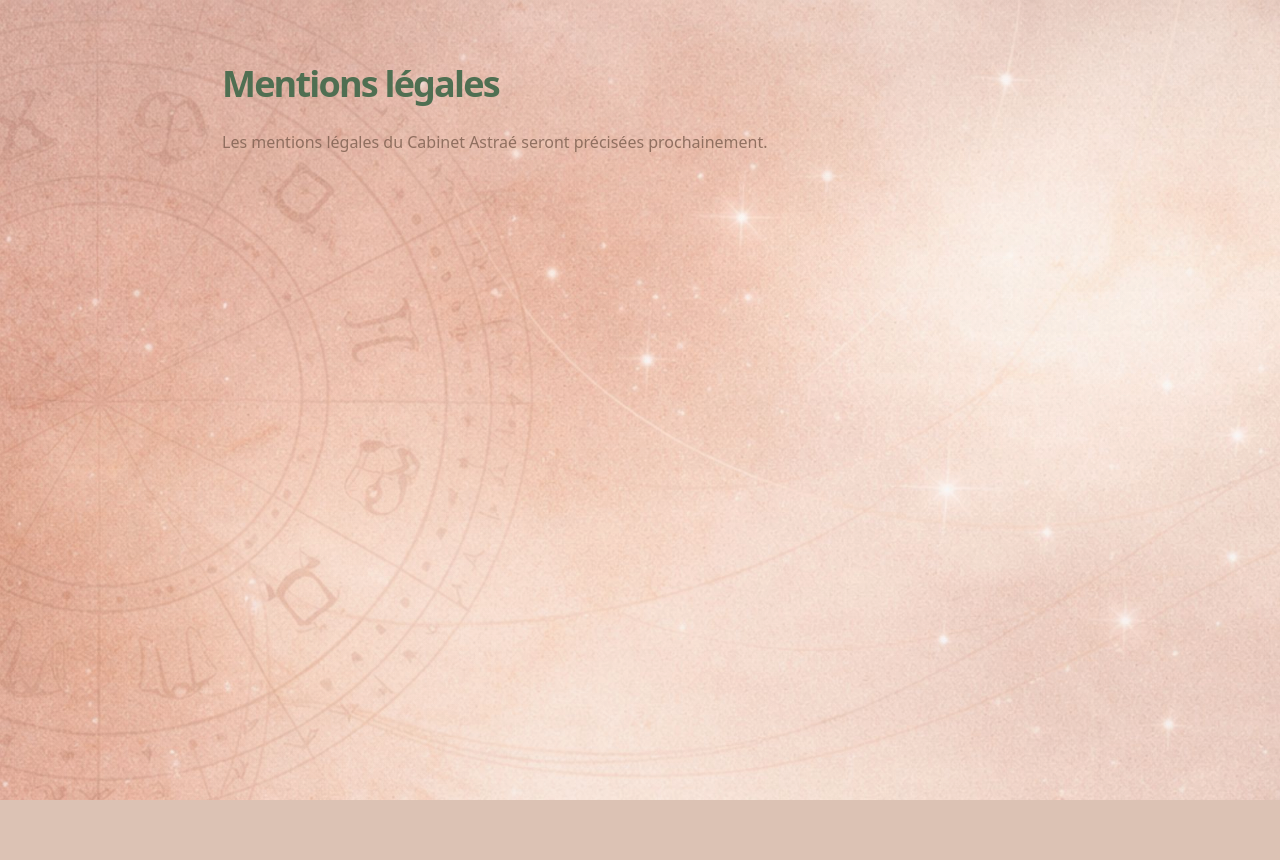
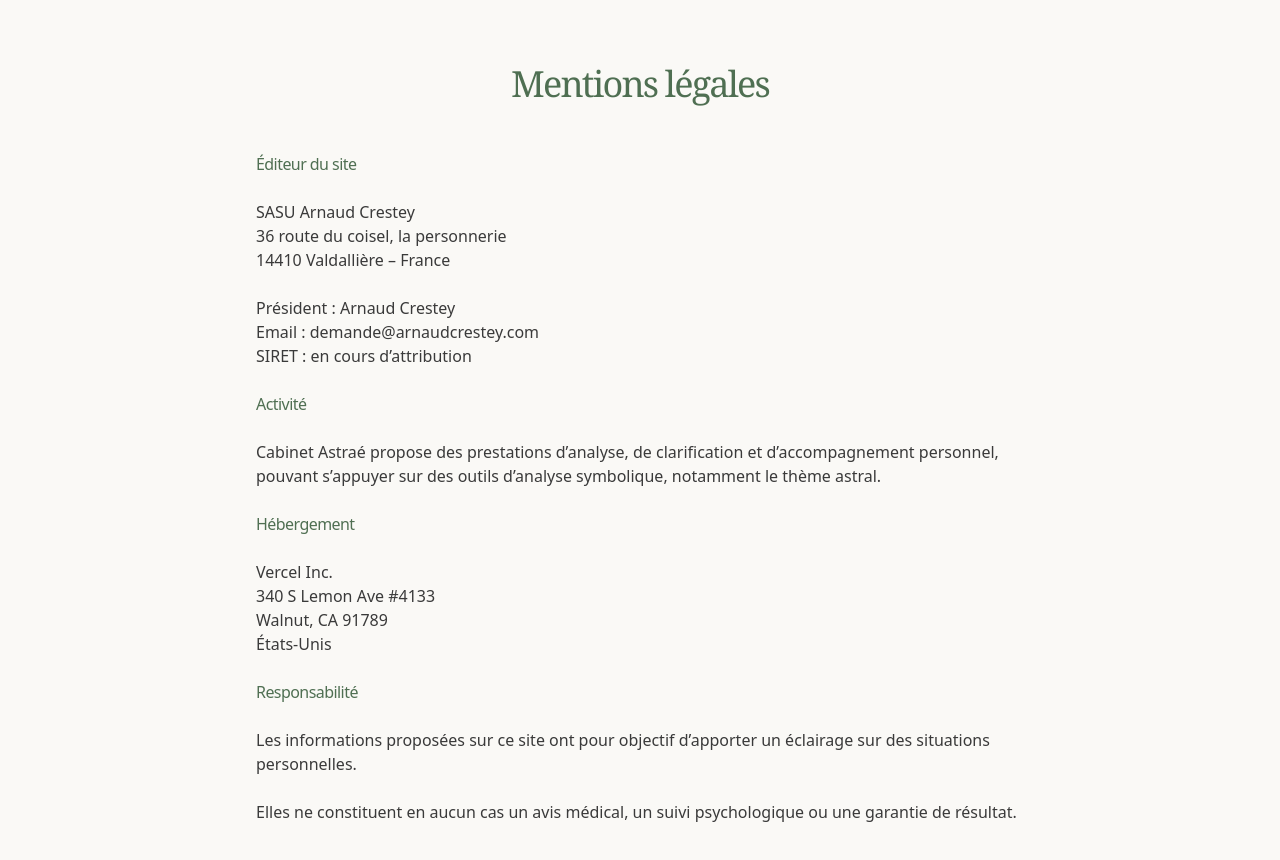
Before and after one commit to arnaudcrestey/cabinet-astrae, a Next.js app: page /mentions-legales in a window 1280 px wide. Shown: the top 860 px of the page. Before the commit the page ends 800 px from the top, so only its background shows below. Built offline with nearby package versions, Linux system fonts and the light colour scheme.

Commit message:
Update page.tsx

```diff
--- a/app/mentions-legales/page.tsx
+++ b/app/mentions-legales/page.tsx
@@ -1,13 +1,44 @@
+import LegalPage from "@/components/legal/LegalPage";
+
 export default function MentionsLegalesPage() {
   return (
-    <main className="mx-auto w-full max-w-[900px] px-4 py-16 md:px-8">
-      <h1 className="text-3xl font-semibold text-pine md:text-4xl">
-        Mentions légales
-      </h1>
+    <LegalPage title="Mentions légales">
 
-      <p className="mt-6 text-base leading-7 text-umber/80">
-        Les mentions légales du Cabinet Astraé seront précisées prochainement.
+      <h2>Éditeur du site</h2>
+      <p>
+        SASU Arnaud Crestey<br />
+        36 route du coisel, la personnerie<br />
+        14410 Valdallière – France<br /><br />
+
+        Président : Arnaud Crestey<br />
+        Email : demande@arnaudcrestey.com<br />
+        SIRET : en cours d’attribution
       </p>
-    </main>
+
+      <h2>Activité</h2>
+      <p>
+        Cabinet Astraé propose des prestations d’analyse, de clarification et
+        d’accompagnement personnel, pouvant s’appuyer sur des outils d’analyse
+        symbolique, notamment le thème astral.
+      </p>
+
+      <h2>Hébergement</h2>
+      <p>
+        Vercel Inc.<br />
+        340 S Lemon Ave #4133<br />
+        Walnut, CA 91789<br />
+        États-Unis
+      </p>
+
+      <h2>Responsabilité</h2>
+      <p>
+        Les informations proposées sur ce site ont pour objectif d’apporter un
+        éclairage sur des situations personnelles.
+        <br /><br />
+        Elles ne constituent en aucun cas un avis médical, un suivi
+        psychologique ou une garantie de résultat.
+      </p>
+
+    </LegalPage>
   );
 }
```
